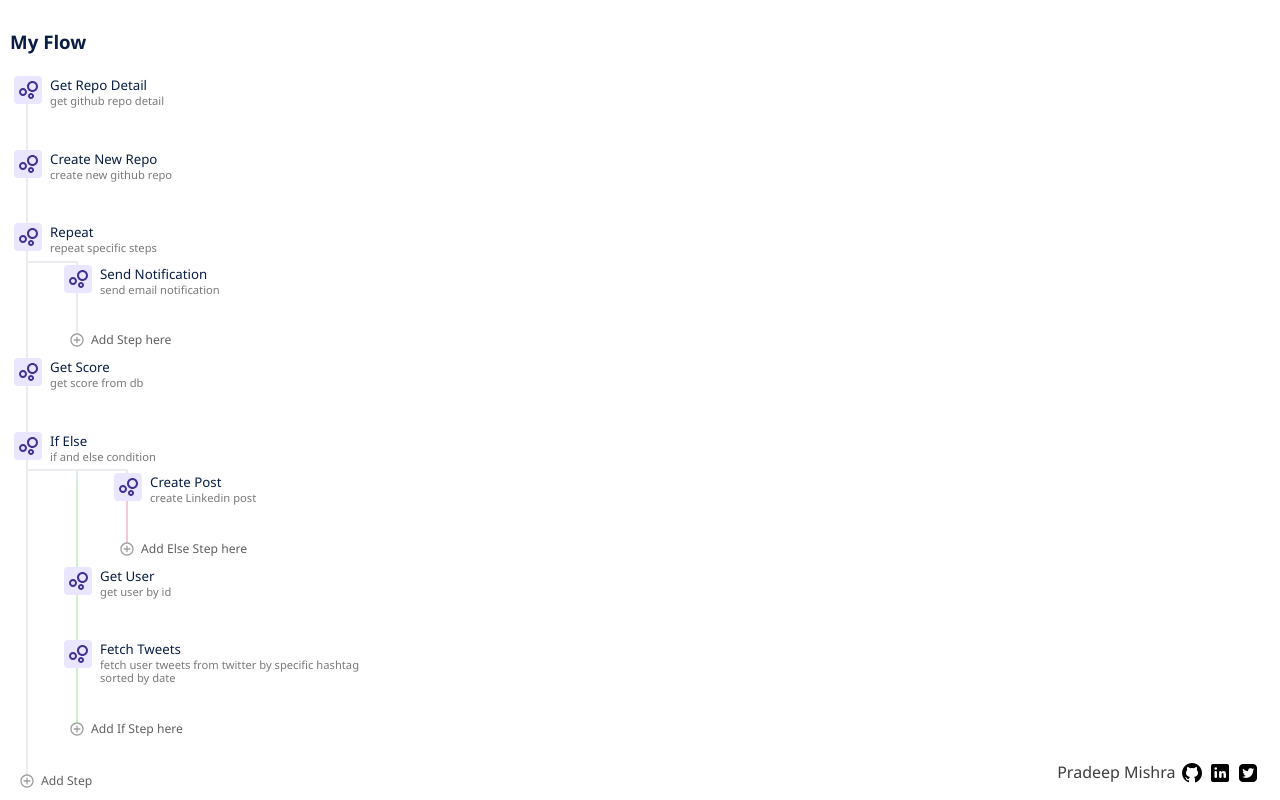
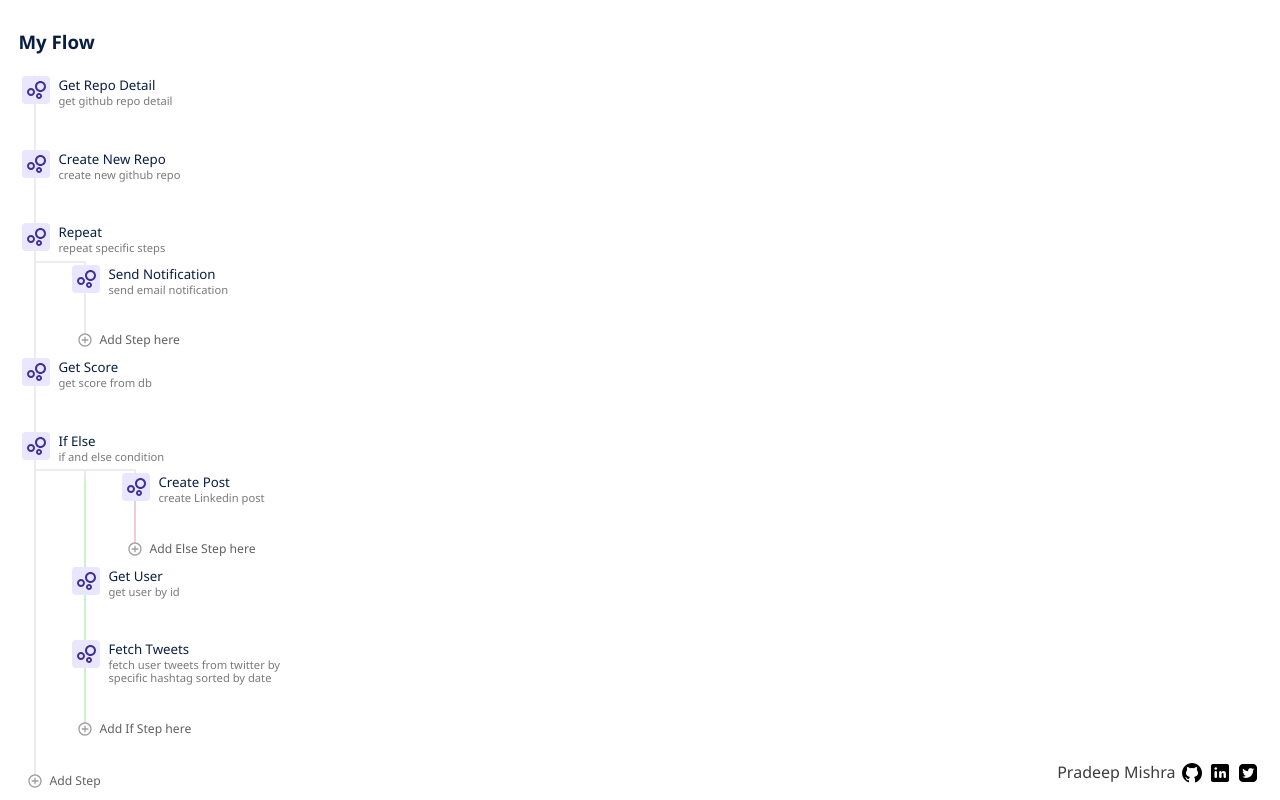
Before and after one commit to pradeep-mishra/flow-tree, a React (Vite) app: page / in a window 1280 px wide. Built offline with nearby package versions, Linux system fonts and the light colour scheme.

Commit message:
max width added for step block head

```diff
--- a/src/Components.css
+++ b/src/Components.css
@@ -84,6 +84,8 @@
   padding-bottom: 6px;
   border-radius: 6px;
   position: relative;
+  /* remove this when shadow is activated for if and repeat */
+  max-width: 16em;
 }
 .ft-step-block-head:hover {
   background-color: rgba(204, 204, 204, 0.2);
--- a/src/components/StepTitle.jsx
+++ b/src/components/StepTitle.jsx
@@ -10,7 +10,7 @@ const StepTitle = ({ title, desc }) => {
         style={{
           fontSize: '0.7em',
           color: 'rgb(122,122,122)',
-          maxWidth: '24em',
+          maxWidth: '16em',
           display: 'block',
           lineHeight: '1.2em'
         }}>
```
